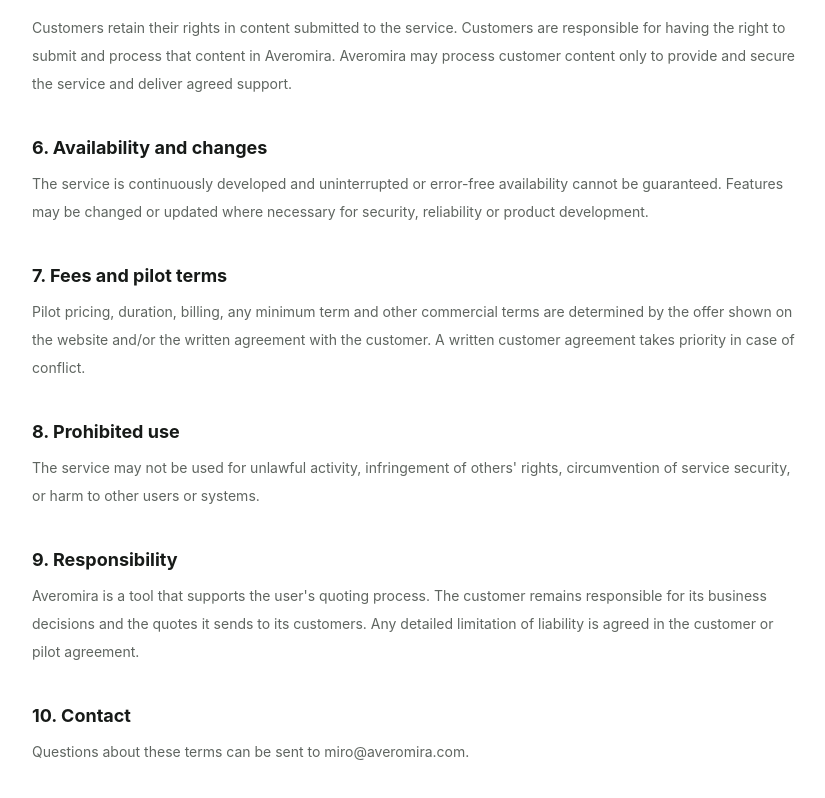
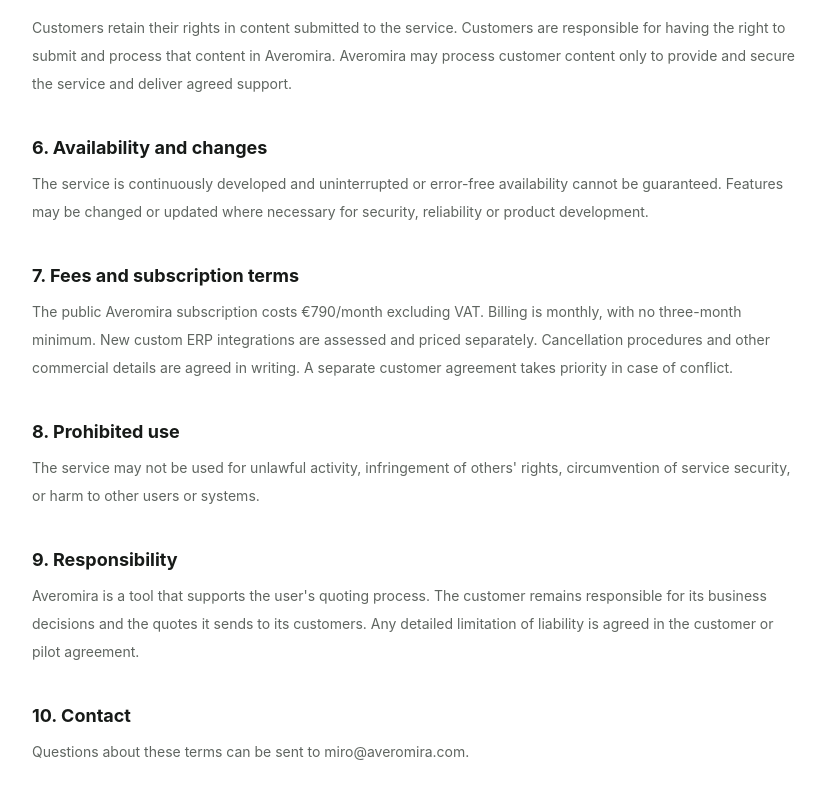
Before and after one commit to miromnb-coder/Rivora, a Next.js app: page /terms in a window 1280 px wide. Shown: the part 851-1649 px from the top of the page, without its empty margins (224-1049 px from the left). Built offline with nearby package versions, Linux system fonts and the light colour scheme; no server answers.

Commit message:
docs(terms): align public subscription terms with monthly offer

```diff
--- a/app/terms/page.tsx
+++ b/app/terms/page.tsx
@@ -13,7 +13,7 @@ export default async function TermsPage() {
         ["4. AI-avusteinen käsittely", "Palvelu voi käyttää AI-avusteisia toimintoja tietojen poimintaan ja jäsentämiseen. AI:n tuottamat tulokset voivat sisältää virheitä. Averomira on suunniteltu siten, että olennaiset tuotevalinnat voidaan tarkistaa ja vahvistaa ennen tarjouksen lähettämistä."],
         ["5. Asiakkaan aineisto", "Asiakas säilyttää oikeutensa palveluun toimittamaansa aineistoon. Asiakas vastaa siitä, että sillä on oikeus toimittaa ja käsitellä aineistoa Averomirassa. Averomira saa käsitellä aineistoa vain palvelun tuottamiseen, suojaamiseen ja sovitun tuen tarjoamiseen."],
         ["6. Saatavuus ja muutokset", "Palvelua kehitetään jatkuvasti, eikä keskeytyksetöntä tai täysin virheetöntä saatavuutta voida taata. Toimintoja voidaan muuttaa tai päivittää, kun se on tarpeen turvallisuuden, luotettavuuden tai tuotteen kehittämisen vuoksi."],
-        ["7. Maksut ja pilottiehdot", "Pilotin hinta, kesto, laskutus, mahdollinen vähimmäisjakso ja muut kaupalliset ehdot määräytyvät verkkosivulla esitetyn tarjouksen ja/tai asiakkaan kanssa tehdyn kirjallisen sopimuksen perusteella. Kirjallinen asiakassopimus on ristiriitatilanteessa ensisijainen."],
+        ["7. Maksut ja tilausehdot", "Averomiran julkinen tilaus maksaa 790 €/kk + alv. Tilaus laskutetaan kuukausittain eikä siinä ole kolmen kuukauden minimijaksoa. Uudet ERP-räätälöinnit arvioidaan ja hinnoitellaan erikseen. Irtisanomisen käytännöistä ja muista kaupallisista yksityiskohdista sovitaan kirjallisesti. Erillinen asiakassopimus on ristiriitatilanteessa ensisijainen."],
         ["8. Kielletty käyttö", "Palvelua ei saa käyttää lainvastaiseen toimintaan, muiden oikeuksien loukkaamiseen, palvelun turvallisuuden kiertämiseen tai muiden käyttäjien tai järjestelmien vahingoittamiseen."],
         ["9. Vastuu", "Averomira on työväline, joka tukee käyttäjän tarjousprosessia. Asiakas vastaa liiketoimintapäätöksistään ja asiakkaalle lähettämistään tarjouksista. Mahdollisesta vastuunrajoituksesta sovitaan tarkemmin asiakas- tai pilotointisopimuksessa."],
         ["10. Yhteys", "Ehtoihin liittyvät kysymykset voi lähettää osoitteeseen miro@averomira.com."],
@@ -25,7 +25,7 @@ export default async function TermsPage() {
         ["4. AI-assisted processing", "The service may use AI-assisted functions to extract and structure information. AI-generated results may contain errors. Averomira is designed so that material product selections can be reviewed and confirmed before a quote is sent."],
         ["5. Customer content", "Customers retain their rights in content submitted to the service. Customers are responsible for having the right to submit and process that content in Averomira. Averomira may process customer content only to provide and secure the service and deliver agreed support."],
         ["6. Availability and changes", "The service is continuously developed and uninterrupted or error-free availability cannot be guaranteed. Features may be changed or updated where necessary for security, reliability or product development."],
-        ["7. Fees and pilot terms", "Pilot pricing, duration, billing, any minimum term and other commercial terms are determined by the offer shown on the website and/or the written agreement with the customer. A written customer agreement takes priority in case of conflict."],
+        ["7. Fees and subscription terms", "The public Averomira subscription costs €790/month excluding VAT. Billing is monthly, with no three-month minimum. New custom ERP integrations are assessed and priced separately. Cancellation procedures and other commercial details are agreed in writing. A separate customer agreement takes priority in case of conflict."],
         ["8. Prohibited use", "The service may not be used for unlawful activity, infringement of others' rights, circumvention of service security, or harm to other users or systems."],
         ["9. Responsibility", "Averomira is a tool that supports the user's quoting process. The customer remains responsible for its business decisions and the quotes it sends to its customers. Any detailed limitation of liability is agreed in the customer or pilot agreement."],
         ["10. Contact", "Questions about these terms can be sent to miro@averomira.com."],
```
